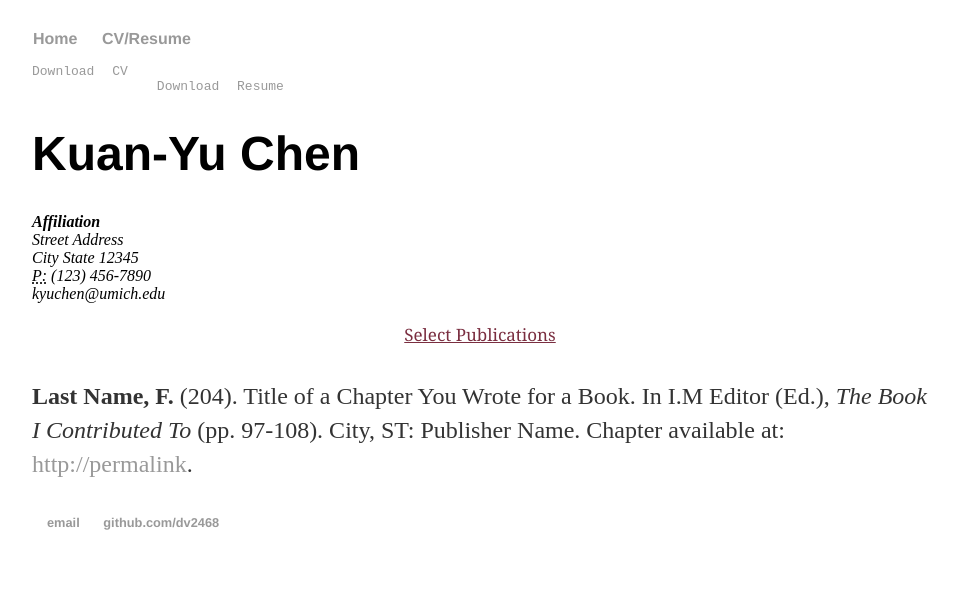
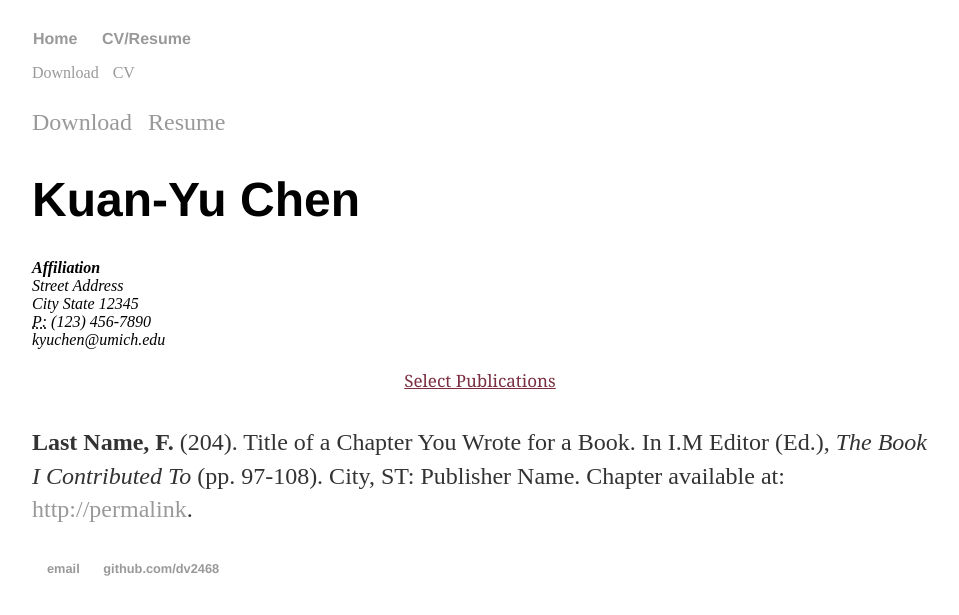
Before and after one commit to dv2468/dv2468.github.io, a Jekyll site: the page built from cv/index.html, in a window 1280 px wide. Shown: the top 615 px of the page, without its empty margins (160-1119 px from the left). Built offline with Jekyll 4.4.1, drawn with Linux system fonts in a browser that asks for light colours.

Commit message:
Update index.html

```diff
--- a/cv/index.html
+++ b/cv/index.html
@@ -5,8 +5,8 @@ title: CV of Your Name
 
 	<div class="cv">
 		<div id = "cv-link">
-		<pre><a href="https://dv2468.github.io/DataScienceIntern.pdf" target="_blank" class="download" title="Download CV as PDF">Download CV</a>
-		<a href="https://dv2468.github.io/DataScienceIntern.pdf" target="_blank" class="download" title="Download Resume as PDF">Download Resume</a></pre>
+		<a href="https://dv2468.github.io/DataScienceIntern.pdf" target="_blank" class="download" title="Download CV as PDF">Download CV</a>
+		<p padding-left : 15px><a href="https://dv2468.github.io/DataScienceIntern.pdf" target="_blank" class="download" title="Download Resume as PDF">Download Resume</a></p>
 		</div>
 					<h1>Kuan-Yu Chen</h1>
 					<address>
```
